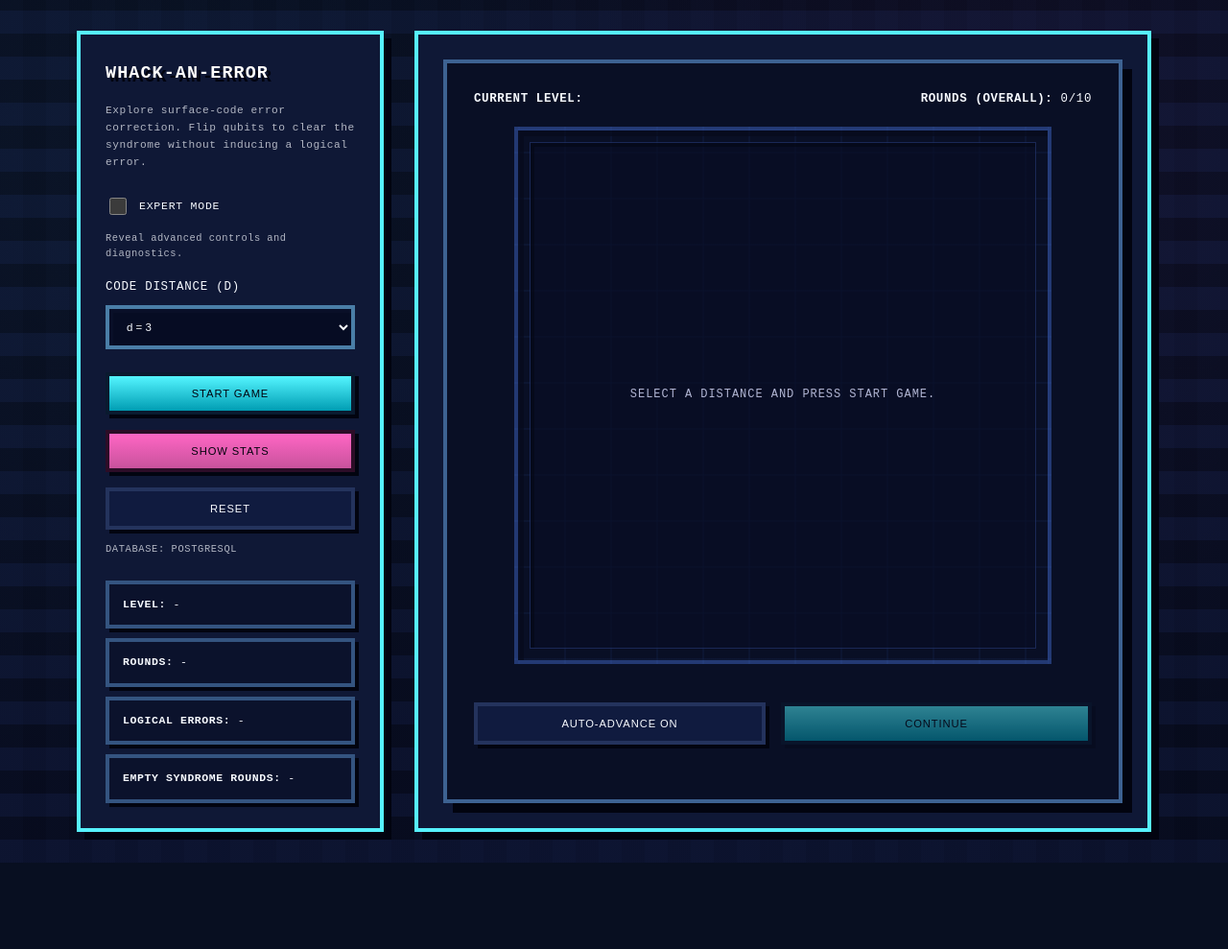
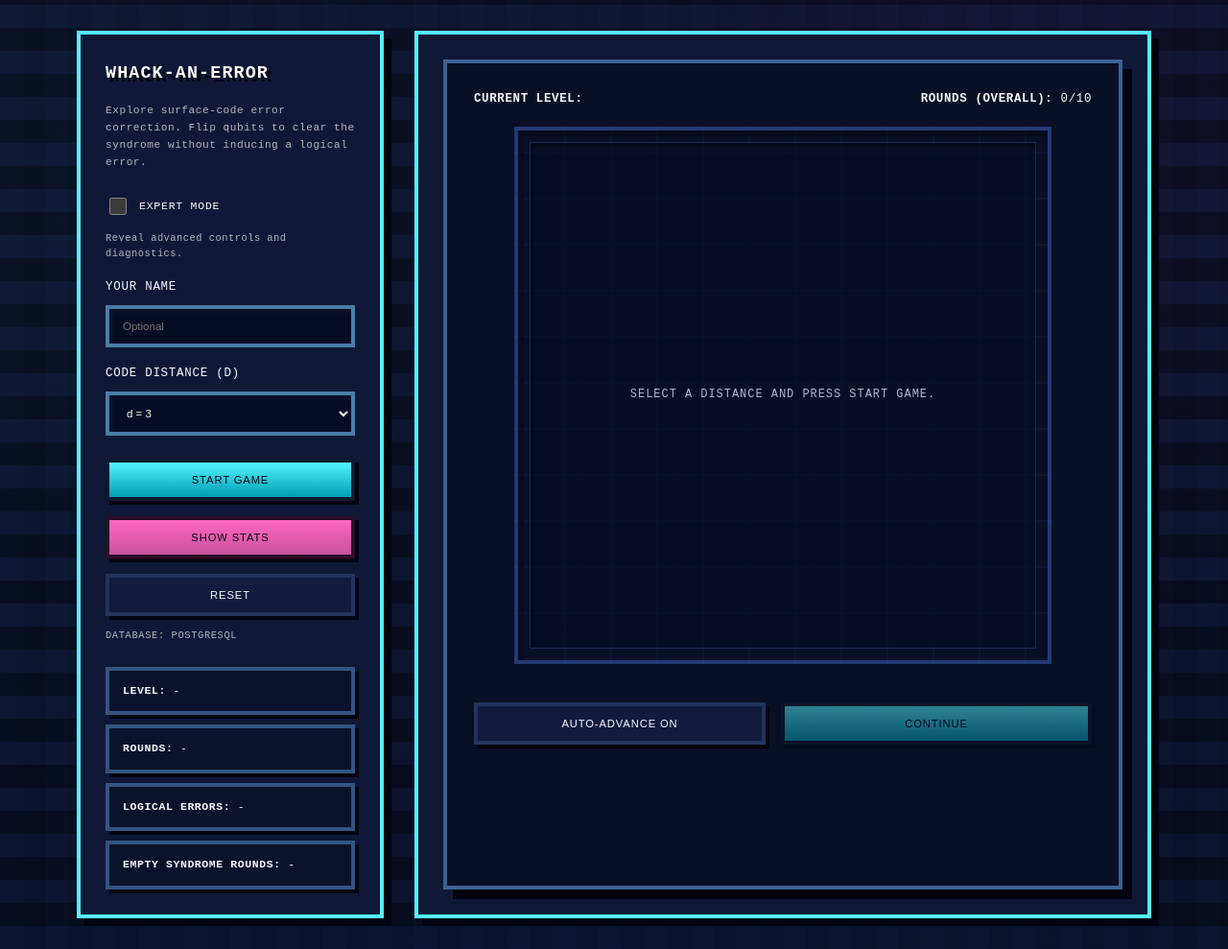
Before and after one commit to oldjosias/whack-an-error, a Flask app: page / in a window 1280 px wide. Shown: the whole page at 96% size. Before the commit the page ends 899 px from the top, so only its background shows below. Run offline with Flask 3, Linux system fonts and the light colour scheme.

Commit message:
set name in non-expert mode

```diff
--- a/templates/index.html
+++ b/templates/index.html
@@ -720,9 +720,9 @@
         <p class="toggle-hint">Reveal advanced controls and diagnostics.</p>
       </div>
 
-      <div class="form-field expert-only">
+      <div class="form-field">
         <label for="player-name">Your name</label>
-        <input id="player-name" type="text" placeholder="Optional" maxlength="100" data-expert-control="true" />
+        <input id="player-name" type="text" placeholder="Optional" maxlength="100" />
       </div>
 
       <div class="form-field">
@@ -1526,9 +1526,6 @@
         document.body.classList.toggle('expert-mode', isExpert);
         setExpertControlsDisabled(!isExpert);
         if (!isExpert) {
-          if (playerNameInput) {
-            playerNameInput.value = '';
-          }
           if (!state.running) {
             selectedLevelCount = baseLevelCount;
             state.levelCount = baseLevelCount;
@@ -1923,10 +1920,7 @@
           return;
         }
         const isExpert = Boolean(expertToggle && expertToggle.checked);
-        let playerName = '';
-        if (isExpert && playerNameInput) {
-          playerName = playerNameInput.value.trim();
-        }
+        const playerName = playerNameInput ? playerNameInput.value.trim() : '';
         if (isExpert && selectRounds) {
           const selectedRounds = Number.parseInt(selectRounds.value, 10);
           if (Number.isFinite(selectedRounds) && allowedRoundOptions.includes(selectedRounds)) {
@@ -1943,7 +1937,7 @@
           }
         }
         resetState();
-        state.playerName = state.expertMode && playerName ? playerName : null;
+        state.playerName = playerName ? playerName : null;
         state.running = true;
         state.surface = new SurfaceCode(distance);
         state.sessionId = uuid();
```
